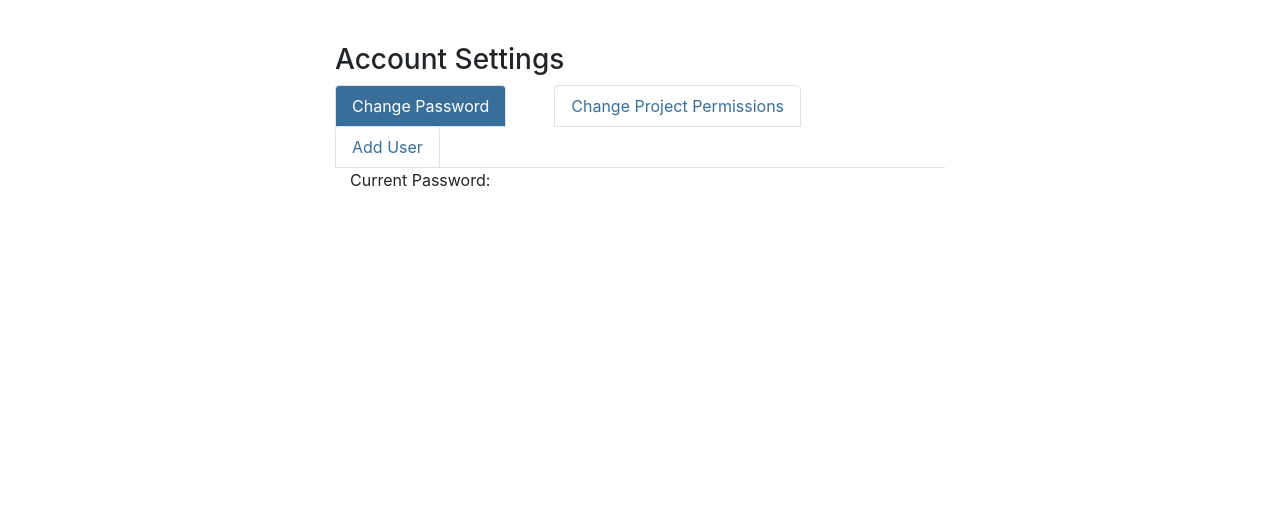
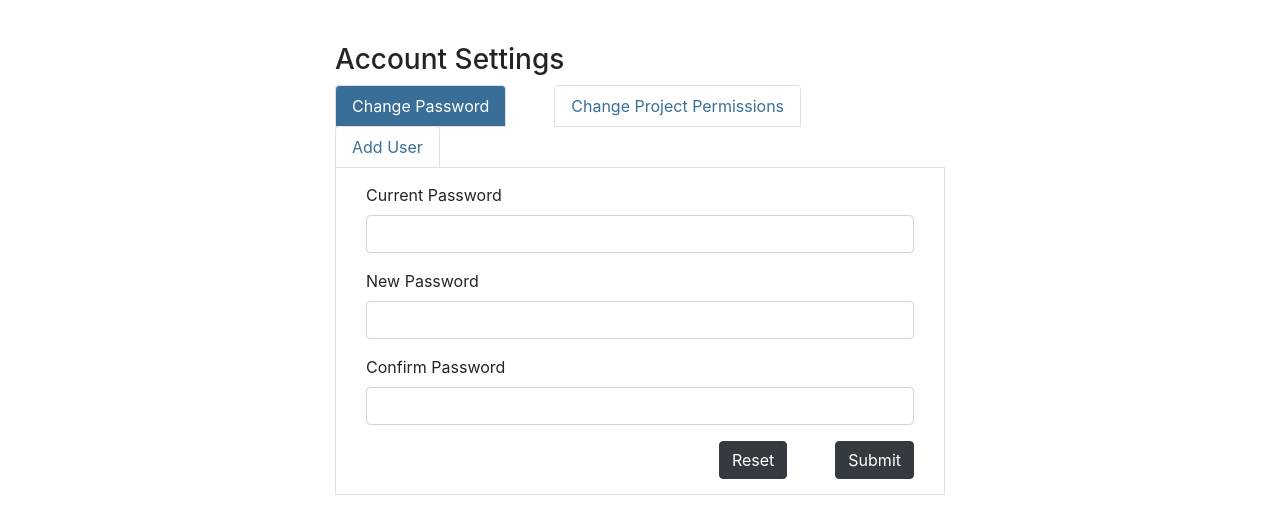
Before and after one commit to peterradev/ProjectManager, a plain HTML site: page settings.html in a window 1280 px wide. Shown: the part 63-580 px from the top of the page. Drawn offline with nearby package versions, Linux system fonts and the light colour scheme.

Commit message:
+ change password content

```diff
--- a/main.css
+++ b/main.css
@@ -98,3 +98,9 @@
     background-color: rgb(57, 110, 153);
     color: white
   }
+
+  .tab-content {
+    border: 1px solid #dee2e6;
+    border-top: transparent;
+    padding: 15px;
+  }
--- a/settings.html
+++ b/settings.html
@@ -44,7 +44,7 @@
             <h3>Account Settings</h3>
           <ul class="nav nav-tabs">
             <li class="nav-item pr-5">
-              <a class="nav-link active" data-toggle="tab" href="#home">Change Password</a>
+              <a class="nav-link active" data-toggle="tab" href="#settings">Change Password</a>
             </li>
             <li class="nav-item pr-5">
               <a class="nav-link" data-toggle="tab" href="#menu1">Change Project Permissions</a>
@@ -56,7 +56,26 @@
 
           <!-- Tab panes -->
           <div class="tab-content">
-            <div class="tab-pane container active" id="home">Current Password:</div>
+            <div class="tab-pane container active" id="settings">
+              <form>
+                <div class="form-group">
+                  <label for="password">Current Password</label>
+                  <input type="password" class="form-control" id="password">
+                </div>
+                <div class="form-group">
+                  <label for="newPassword">New Password</label>
+                  <input type="password" class="form-control" id="newPassword">
+                </div>
+                <div class="form-group">
+                  <label for="newPassword">Confirm Password</label>
+                  <input type="password" class="form-control" id="newPassword">
+                </div>
+                <div class="d-flex justify-content-end">
+                  <input class="btn btn-dark mr-5" type="reset" value="Reset">
+                  <input class="btn btn-dark" type="submit" value="Submit">
+                </div>
+                </form>
+            </div>
             <div class="tab-pane container fade" id="menu1">Permissions:</div>
             <div class="tab-pane container fade" id="menu2">Select Users:</div>
           </div>
```
